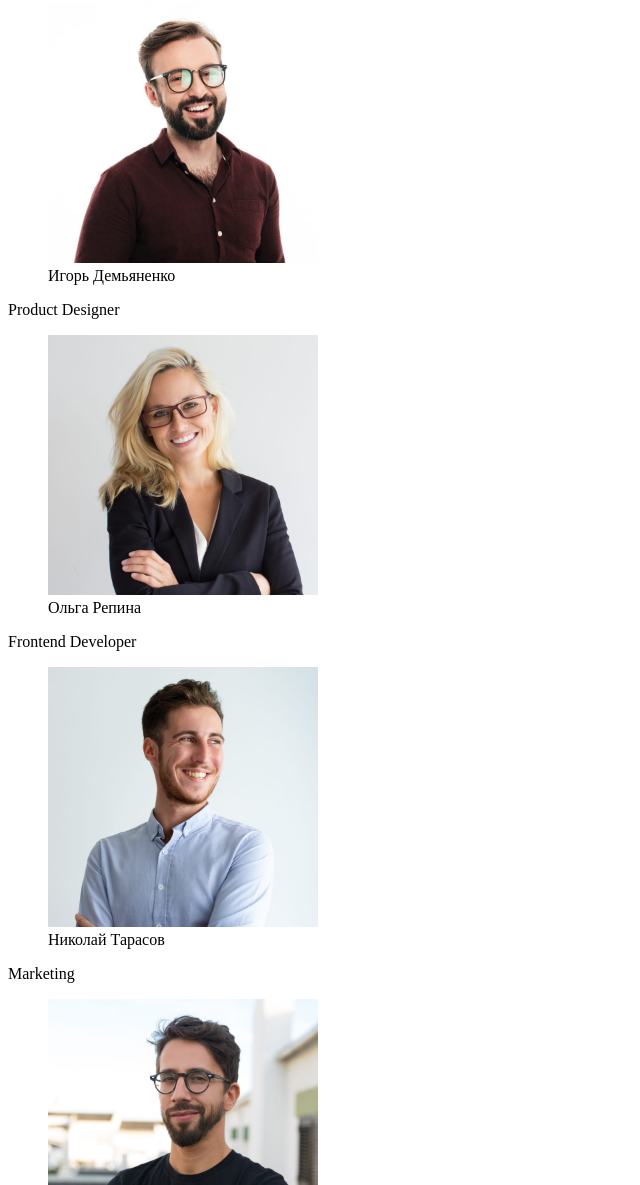
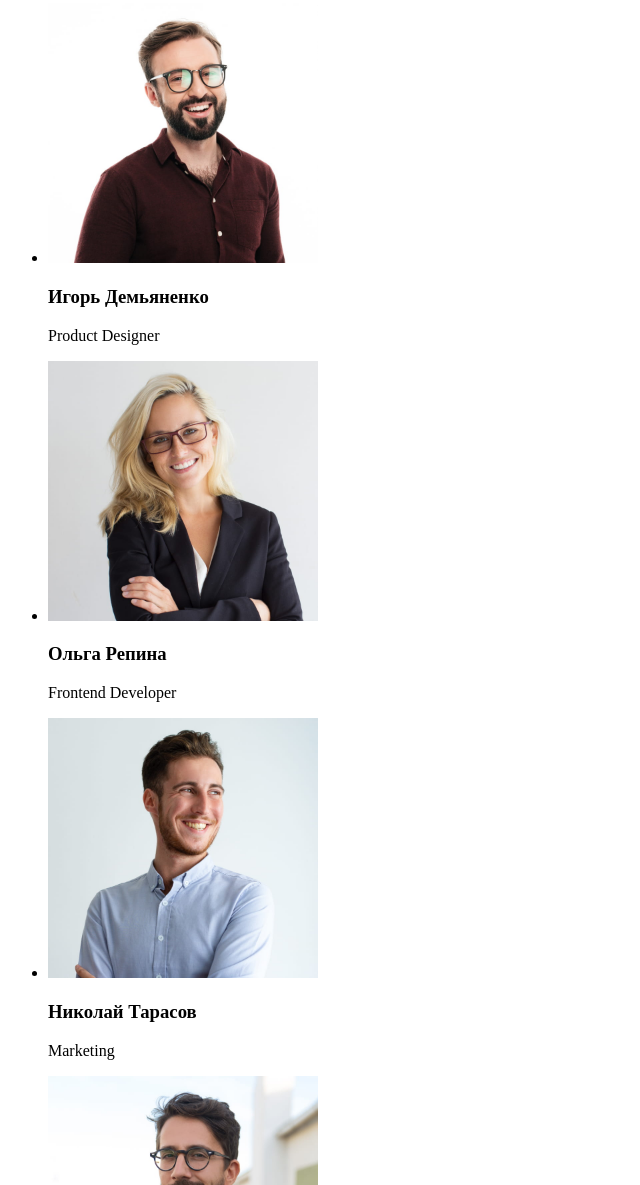
Before and after one commit to OnE-DvL/goit-markup-hw-01, a plain HTML site: page index.html in a window 1280 px wide. Shown: the part 1615-2800 px from the top of the page, without its empty margins (0-640 px from the left). Drawn offline with Linux system fonts and the light colour scheme.

Commit message:
fix error

```diff
--- a/index.html
+++ b/index.html
@@ -17,7 +17,6 @@
           <li><a href="">Контакты</a></li>
         </ul>
       </nav>
-
       <ul>
         <li><a href="mailto:info@devstudio.com">info@devstudio.com</a></li>
         <li><a href="tel:+380961111111">+38 096 111 11 11</a></li>
@@ -30,7 +29,7 @@
       <!-- Заказ услуг -->
       <section>
         <h1>Эффективные решения для вашего бизнеса</h1>
-        <input type="button" value="Заказать услугу" />
+        <button type="button">Заказать услугу</button>
       </section>
       <!-- Преимущества -->
       <section>
@@ -106,38 +105,40 @@
       <!-- Команда -->
       <section>
         <h2>Наша команда</h2>
-        <figure>
+        <ul>
+          <li>
             <img
               src="./images/igor-demjanenko.jpg"
               alt="Игорь Демьяненко"
               width="270"
             />
-          <figcaption>Игорь Демьяненко</figcaption>
-        </figure>
+            <h3>Игорь Демьяненко</h3>
             <p>Product Designer</p>
-        <figure>
+          </li>
+          <li>
             <img src="/images/olga-repina.jpg" alt="Ольга Репина" width="270" />
-          <figcaption>Ольга Репина</figcaption>
-        </figure>
+            <h3>Ольга Репина</h3>
             <p>Frontend Developer</p>
-        <figure>
+          </li>
+          <li>
             <img
               src="./images/nikolaj-tarasov.jpg"
               alt="Николай Тарасов"
               width="270"
             />
-          <figcaption>Николай Тарасов</figcaption>
-        </figure>
+            <h3>Николай Тарасов</h3>
             <p>Marketing</p>
-        <figure>
+          </li>
+          <li>
             <img
               src="./images/mihail-ermakov.jpg"
               alt="Михаил Ермаков"
               width="270"
             />
-          <figcaption>Михаил Ермаков</figcaption>
-        </figure>
+            <h3>Михаил Ермаков</h3>
             <p>UI Designer</p>
+          </li>
+        </ul>
       </section>
     </main>
 
@@ -147,11 +148,11 @@
       <a href="/">WebStudio</a>
       <address>
         <p>г. Киев, пр-т Леси Украинки, 26</p>
-      </address>
         <ul>
           <li><a href="mailto:info@devstudio.com">info@devstudio.com</a></li>
           <li><a href="tel:+380961111111">+38 096 111 11 11</a></li>
         </ul>
+      </address>
     </footer>
   </body>
 </html>
```
Lines whose indentation alone changed are shown as unchanged.
